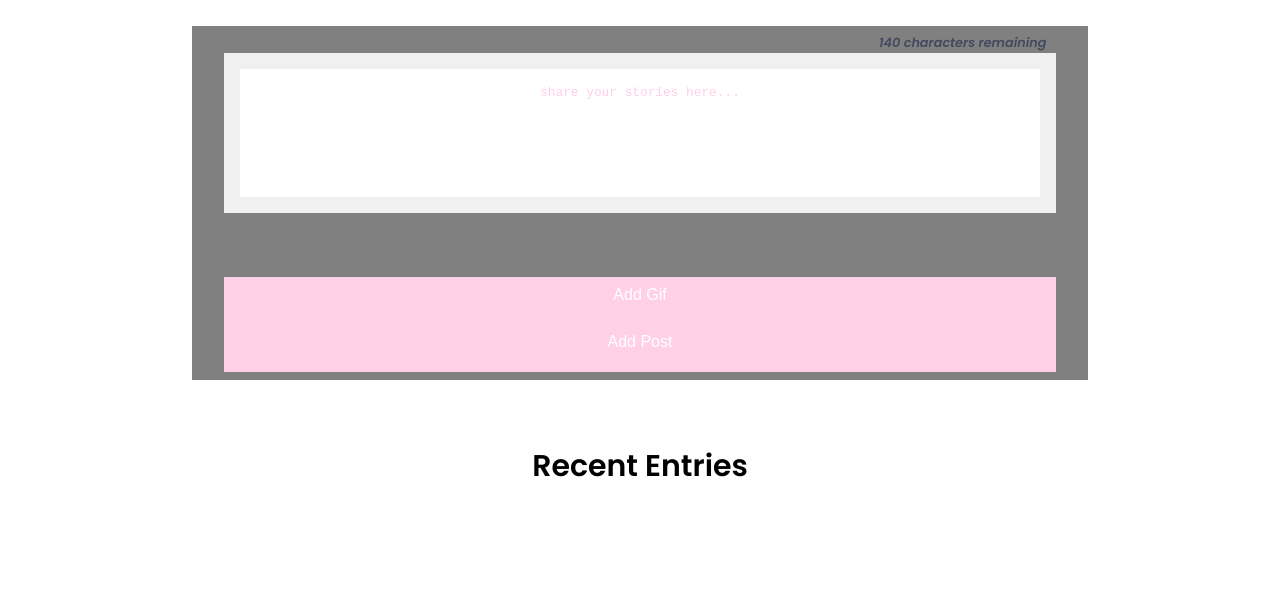
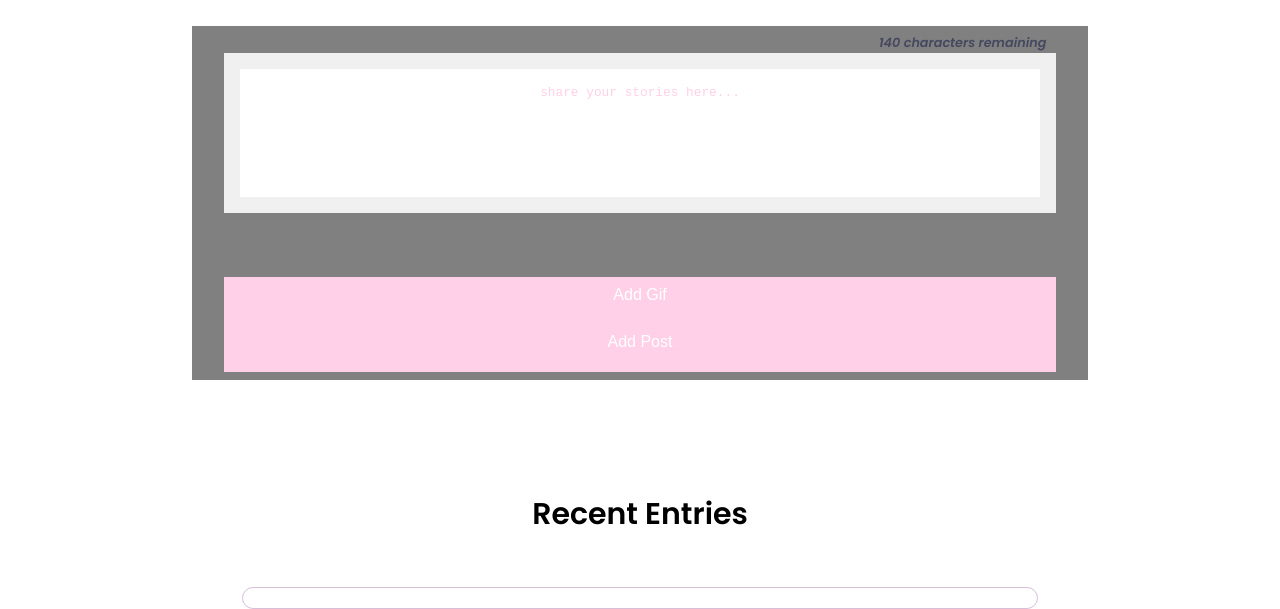
Before and after one commit to capriceebanks/the-pythonpuff-girls, a website: page index.html in a window 1280 px wide. Shown: the part 1042-1651 px from the top of the page. Before the commit the page ends 1531 px from the top, so only its background shows below. Drawn offline with Linux system fonts and the light colour scheme; no server answers.

Commit message:
latest working files

```diff
--- a/index.html
+++ b/index.html
@@ -76,16 +76,12 @@
         </button>
       </section>
     </main>
-
-    <h3>Recent Entries</h3>
-
-
-    <!-- <section id="posts">
+    <section id="posts">
       <div id="postSection">
-
+        <h3>Recent Entries</h3>
           <p class="post-message"></p>
       </div>
-    </section> -->
+    </section>
 
     <!-- Cards Section -->
     <!-- <div></div> -->
--- a/style.css
+++ b/style.css
@@ -274,7 +274,25 @@ h3 {
   padding: 10px;
 }
 
+/* posts section */
 
+h3 {
+  font-size: 30px;
+}
+
+#postSection {
+  text-align: center;
+
+}
+
+p {
+  border-style: solid;
+  border-width: 0.2px;
+  border-color: thistle;
+  border-radius: 20px;
+  margin: 50px;
+  padding: 10px;
+}
 
 
 
```
